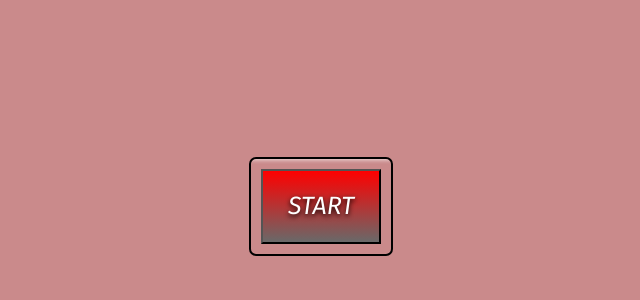
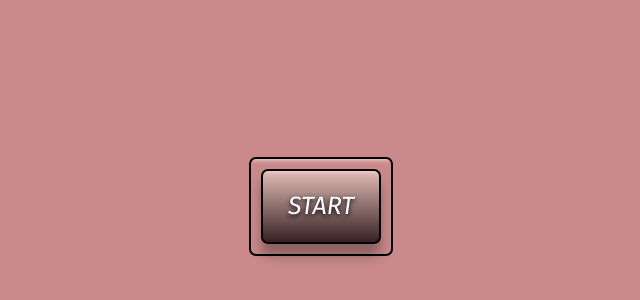
Before and after one commit to rglez89/Picture-in-picture, a plain HTML site: page index.html in a window 1280 px wide. Shown: the part 194-494 px from the top of the page, without its empty margins (319-959 px from the left). Drawn offline with Linux system fonts and the light colour scheme; a web font is replaced by a local one.

Commit message:
Adding style to the start button

```diff
--- a/style.css
+++ b/style.css
@@ -29,6 +29,17 @@ button{
     font-size: 25px;
     color: white;
     text-shadow: 0 2px 5px black;
-    background: linear-gradient(to top, #696969, red);
+    background: linear-gradient(to top, #362222, #E2BCB7);
+    border: 2px solid black;
+    border-radius: 7px;
+    box-shadow: inset 0 20px 4px -19px rgba(255, 255, 255, 0.4), 0 12px 12px 0px rgba(0, 0, 0, 0.3);
+}
 
+button:hover{
+    background: linear-gradient(to top, #E2BCB7 ,#362222);
 }
+
+button:active{
+    transform: translateY(3px);
+    box-shadow: inset 0 6px 6px 0 rgba(0, 0, 0, 0.3);
+}
```
